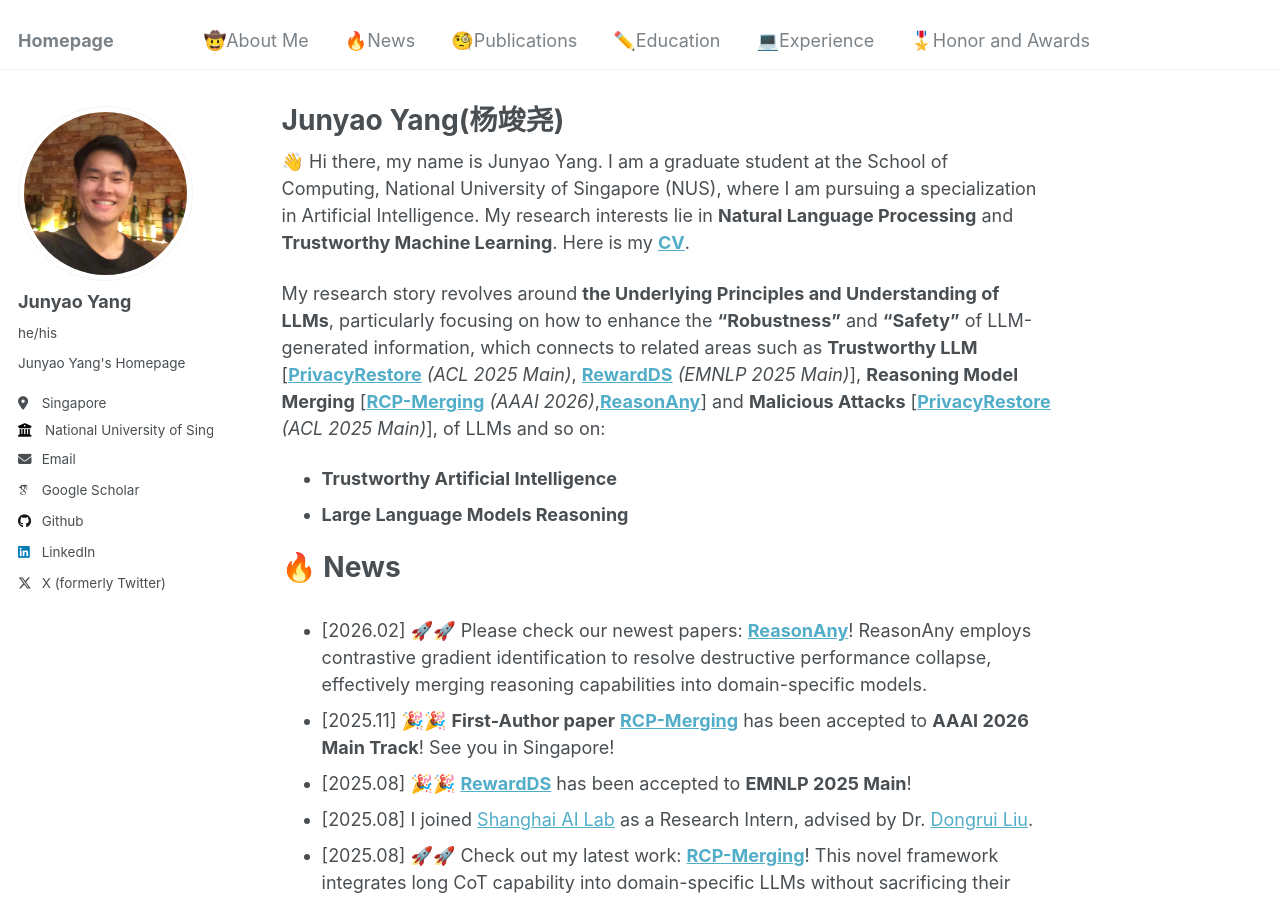
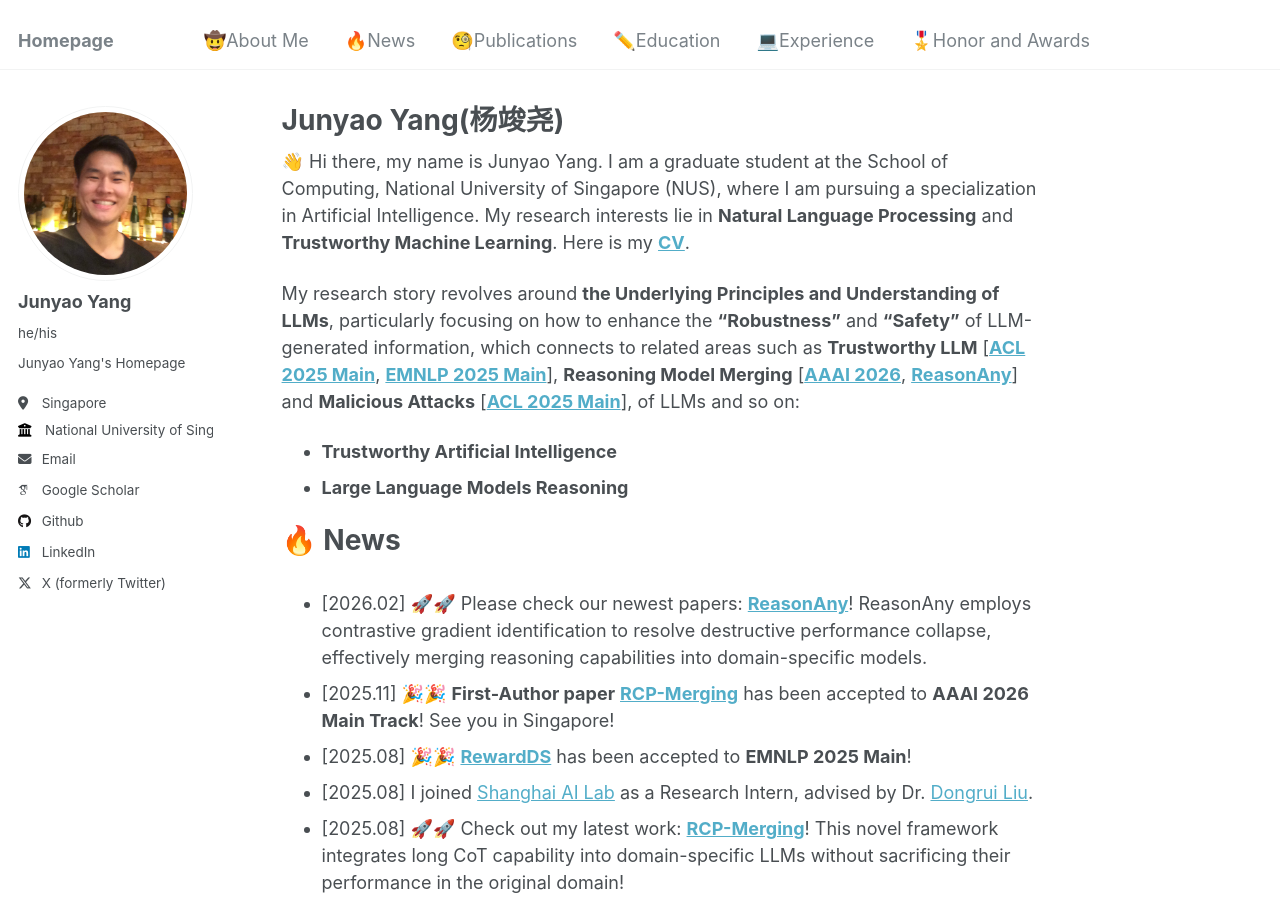
Before and after one commit to jyyang26/jyyang26.github.io, a Jekyll site: the page built from _pages/about.md, in a window 1280 px wide and 900 px high. Built offline with Jekyll 4.4.1, drawn with Linux system fonts in a browser that asks for light colours; some web fonts are replaced.

Commit message:
Update about.md

```diff
--- a/_pages/about.md
+++ b/_pages/about.md
@@ -10,7 +10,7 @@
 
 👋 Hi there, my name is Junyao Yang. I am a graduate student at the School of Computing, National University of Singapore (NUS), where I am pursuing a specialization in Artificial Intelligence. My research interests lie in **Natural Language Processing** and **Trustworthy Machine Learning**. Here is my **[CV](https://drive.google.com/file/d/17UEE4NB9HbyNba8TwQ5oO3y3Tu7hwhZm/view?usp=sharing)**.
 
-My research story revolves around **the Underlying Principles and Understanding of LLMs**, particularly focusing on how to enhance the **"Robustness"** and **"Safety"** of LLM-generated information, which connects to related areas such as **Trustworthy LLM** [**[PrivacyRestore](https://arxiv.org/abs/2406.01394)** <em>(ACL 2025 Main)</em>, **[RewardDS](https://arxiv.org/abs/2502.18517)** <em>(EMNLP 2025 Main)</em>], **Reasoning Model Merging** [**[RCP-Merging](https://arxiv.org/abs/2508.03140)** <em>(AAAI 2026)</em>,**[ReasonAny](https://arxiv.org/abs/2601.05560)**] and **Malicious Attacks** [**[PrivacyRestore](https://arxiv.org/abs/2406.01394)** <em>(ACL 2025 Main)</em>], of LLMs and so on:
+My research story revolves around **the Underlying Principles and Understanding of LLMs**, particularly focusing on how to enhance the **"Robustness"** and **"Safety"** of LLM-generated information, which connects to related areas such as **Trustworthy LLM** [**[ACL 2025 Main](https://arxiv.org/abs/2406.01394)**, **[EMNLP 2025 Main](https://arxiv.org/abs/2502.18517)**], **Reasoning Model Merging** [**[AAAI 2026](https://arxiv.org/abs/2508.03140)**, **[ReasonAny](https://arxiv.org/abs/2601.05560)**] and **Malicious Attacks** [**[ACL 2025 Main](https://arxiv.org/abs/2406.01394)**], of LLMs and so on:
 
 - **Trustworthy Artificial Intelligence**
 - **Large Language Models Reasoning**
```
